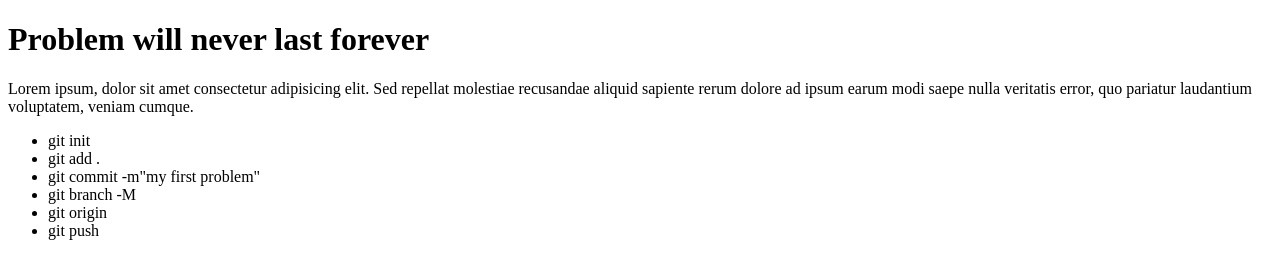
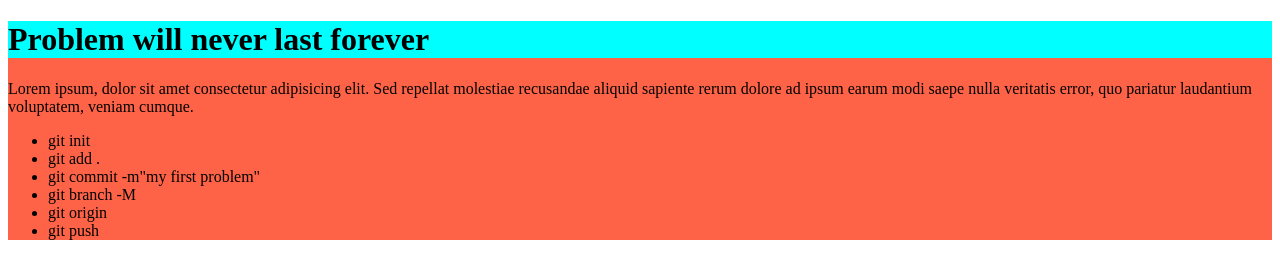
Before and after one commit to Sadekulislam85/problem-will-never-last-forever, a plain HTML site: page index.html in a window 1280 px wide. Drawn offline with Linux system fonts and the light colour scheme.

Commit message:
added styles

```diff
--- a/index.html
+++ b/index.html
@@ -4,6 +4,7 @@
     <meta charset="UTF-8">
     <meta name="viewport" content="width=device-width, initial-scale=1.0">
     <title>Problem will never last forever</title>
+    <link rel="stylesheet" href="styles/problem.css">
 </head>
 <body>
 <div>
--- /dev/null
+++ b/styles/problem.css
@@ -0,0 +1,7 @@
+div{
+    background-color: tomato;
+
+}
+h1{
+    background-color: aqua;
+}
```
